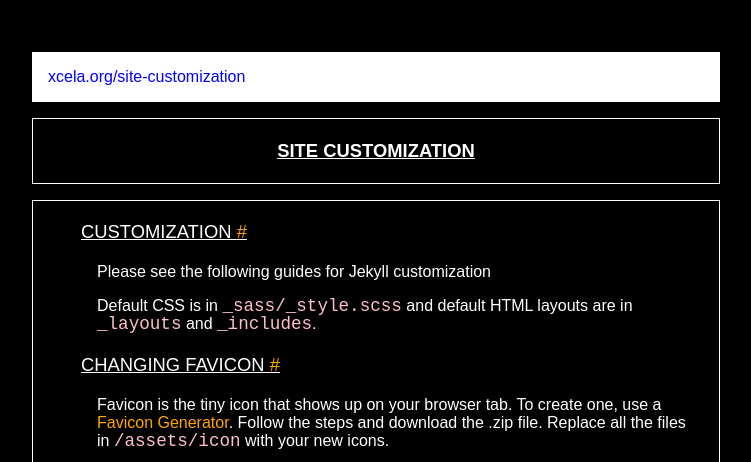
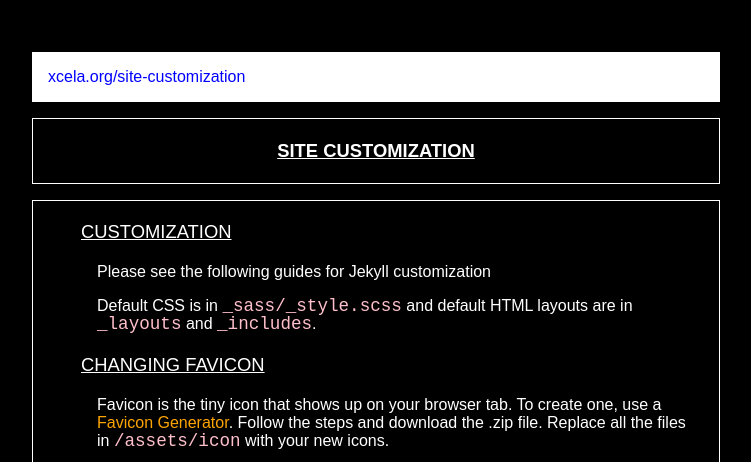
Before and after one commit to xcela/Exocore, a Jekyll site: the page built from _notes/site customization.md, in a window 1280 px wide. Shown: the top 462 px of the page, without its empty margins (264-1015 px from the left). Built offline with Jekyll 4.4.1, drawn with Linux system fonts in a browser that asks for light colours.

Commit message:
Update note.html

```diff
--- a/_layouts/note.html
+++ b/_layouts/note.html
@@ -14,7 +14,7 @@ layout: default
             {% include toc.html html=content sanitize=true ordered=true class="inline_toc" id="my_toc" h_min=2 h_max=3 %}
   {% endif %}
 
-        {% include anchor_headings.html html=content anchorBody="#" %}
+        {% include anchor_headings.html html=content content="#" %}
 
    </div>
   </div>
```
